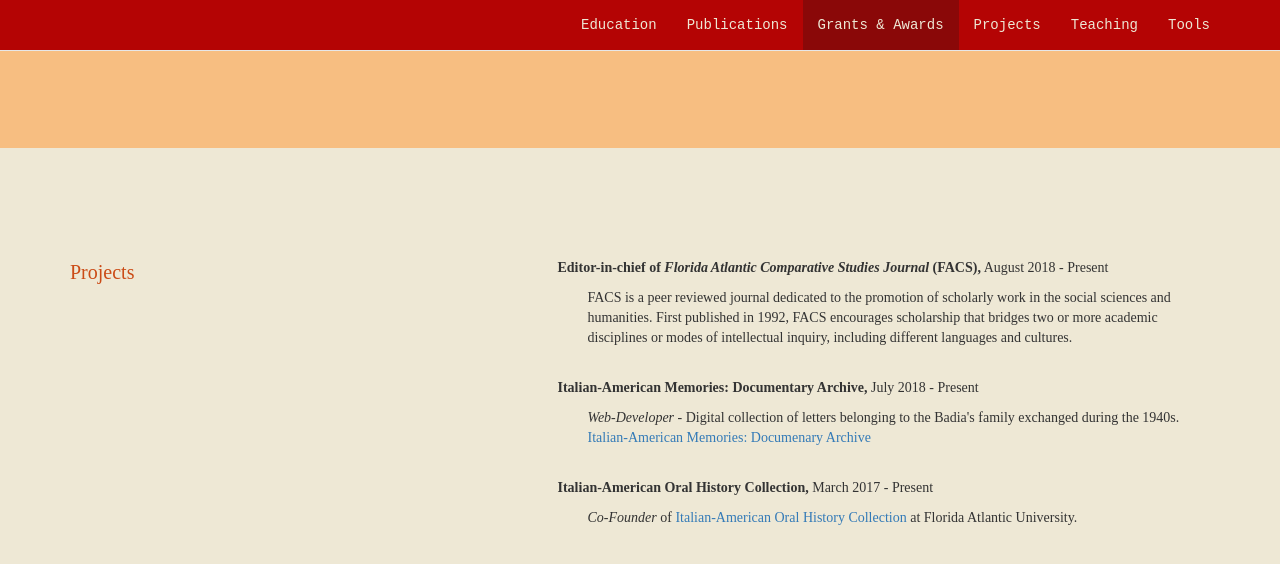
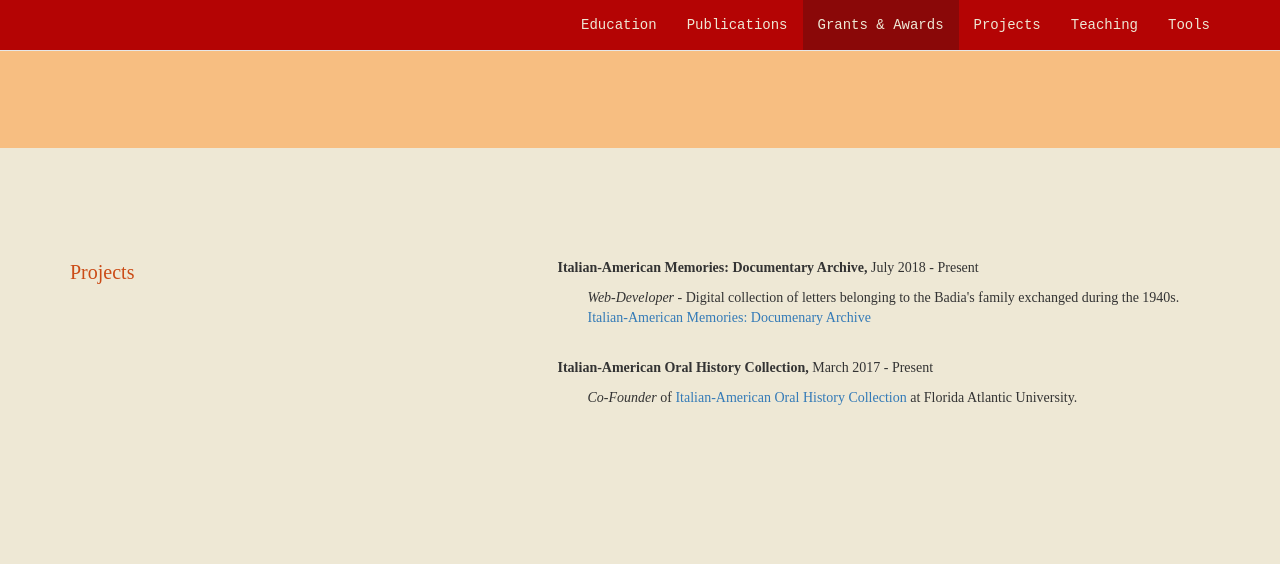
Before and after one commit to vivianapezzullo/nolauren.github.io, a Jekyll site: the page index.html, which Jekyll copies as it is, in a window 1280 px wide and 900 px high, scrolled down 3452 px. Shown: the top 564 px of the window. Built offline with Jekyll 4.4.1, drawn with Linux system fonts in a browser that asks for light colours; nearby versions of some CDN libraries; some of the changed text lies outside the part shown.

Commit message:
Update index.html

```diff
--- a/index.html
+++ b/index.html
@@ -200,8 +200,6 @@
                 </div>
                 <div class="col-sm-1"></div>
                 <div class="col-sm-7">
-                    <p class="text-left"><b>Editor-in-chief of <i>Florida Atlantic Comparative Studies Journal</i> (FACS),</b> August 2018 - Present</p>
-                    <p class="text-left" style="margin-bottom:30px; margin-left:30px;"> FACS is a peer reviewed journal dedicated to the promotion of scholarly work in the social sciences and humanities. First published in 1992, FACS encourages scholarship that bridges two or more academic disciplines or modes of intellectual inquiry, including different languages and cultures. </p>
 
                     <p class="text-left"><b>Italian-American Memories: Documentary Archive,</b> July 2018 - Present</p>
                     <p class="text-left" style="margin-bottom:30px; margin-left:30px;"> <i>Web-Developer</i> - Digital collection of letters belonging to the Badia's family exchanged during the 1940s. <a href="https://itamm.omeka.net/" target="_blank">Italian-American Memories: Documenary Archive</a></p>
```
Also changed, not shown: other parts of index.html (+3 -1 lines).
